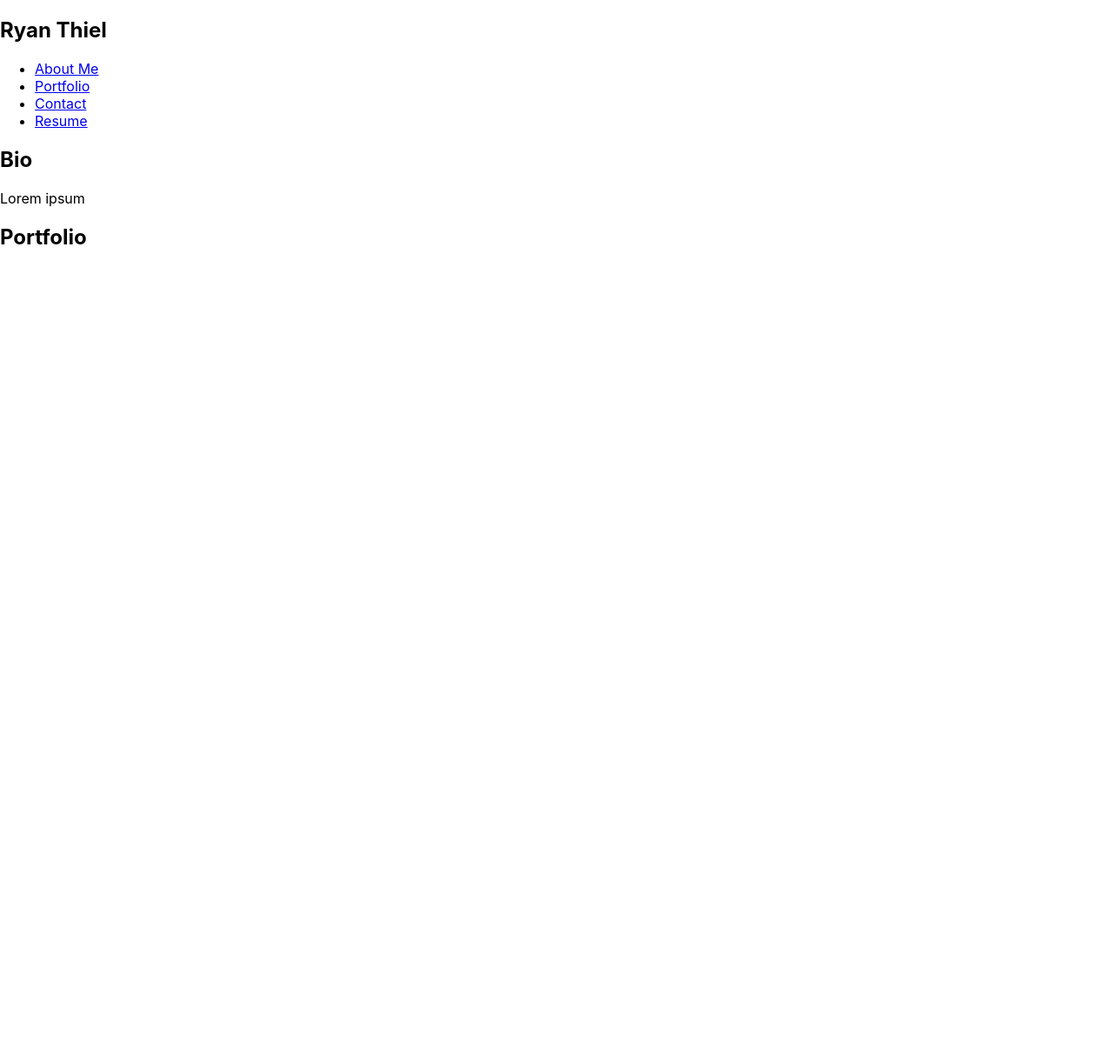
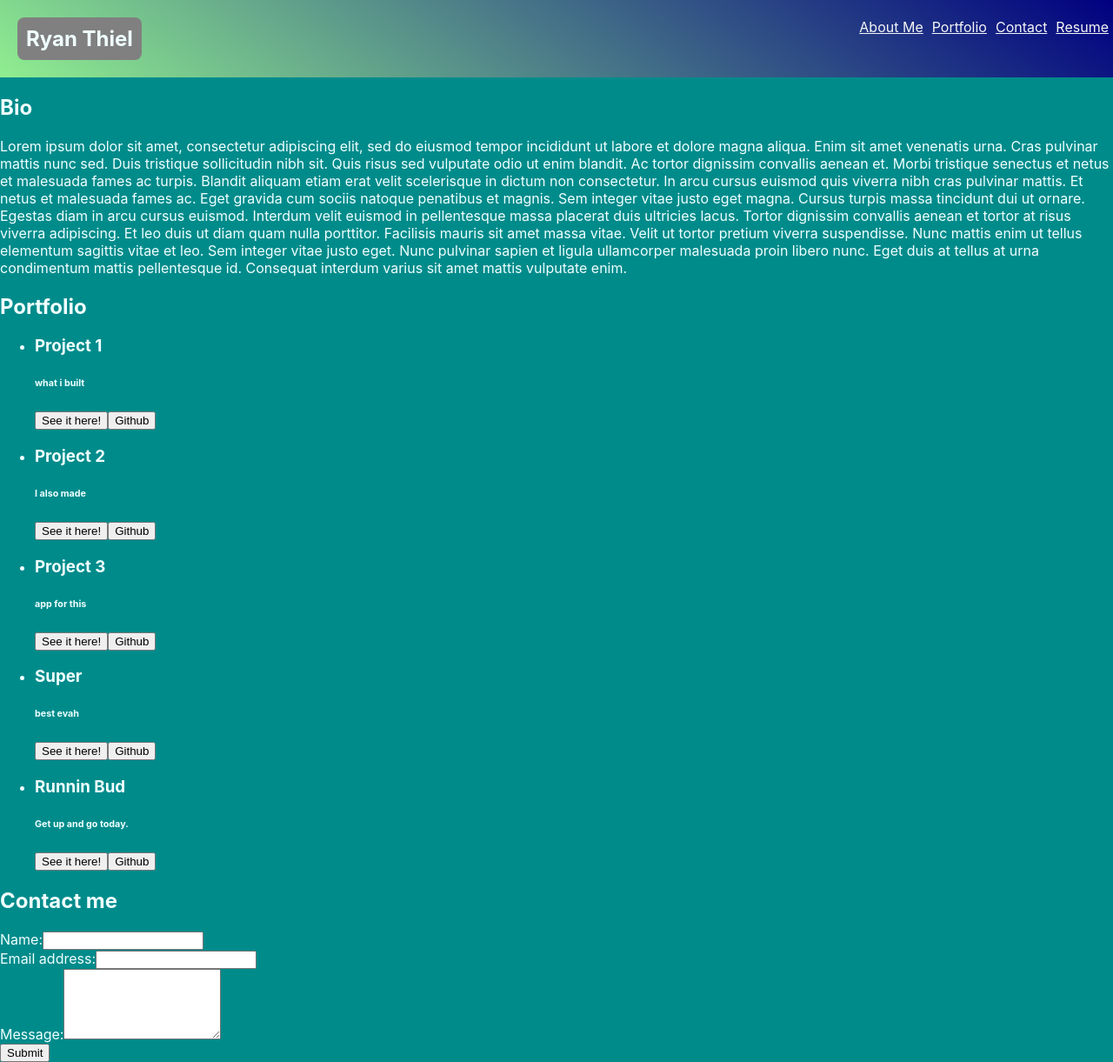
Before and after one commit to rtthiel8/react-portfolio, a React (Create React App) app: page / in a window 1280 px wide. Shown: the whole page at 87% size. Before the commit the page ends 800 px from the top, so only its background shows below. Built offline with nearby package versions, Linux system fonts and the light colour scheme.

Commit message:
contact form

```diff
--- a/src/App.css
+++ b/src/App.css
@@ -36,3 +36,30 @@
     transform: rotate(360deg);
   }
 }
+
+body {
+  background: darkcyan;
+  color: azure;
+}
+
+nav li {
+  display: inline-block;
+  margin: 5px;
+}
+
+a {
+  color: whitesmoke
+}
+
+header {
+  display: flex;
+  justify-content: space-between;
+  background: linear-gradient(35deg, lightgreen, navy) ;
+}
+
+header h2 {
+  background: grey;
+  padding: 10px;
+  border-radius: 8px;
+  margin-left: 20px;
+}
--- a/src/App.js
+++ b/src/App.js
@@ -2,22 +2,32 @@ import React, { useState } from 'react';
 import './App.css';
 import Nav from './components/Nav';
 import About from './components/About';
-import Portfolio from './components/Portfolio';
+import Project from './components/Project';
+import ContactForm from './components/Contact';
 
 function App() {
 
-  const [projects] =  useState([
+
+  const [projects] = useState([
     {
-        name: "Project 1",
+      title: "Project 1",
       description: "what i built",
     },
     {
-        name: "Project 2",
+      title: "Project 2",
       description: "I also made"
     },
     {
-        name: "Project 3",
+      title: "Project 3",
       description: "app for this"
+    },
+    {
+      title: "Super",
+      description: "best evah"
+    },
+    {
+      title: "Runnin Bud",
+      description: "Get up and go today."
     }
   ]);
 
@@ -25,13 +35,16 @@ const [currentProject, setCurrentProject] = useState(projects[0]);
 
   return (
     <div>
-      <Nav></Nav>
+      <Nav />
       <main>
-        <About></About>
-        <Portfolio
+
+        <About />
+        <Project
+          projects={projects}
           setCurrentProject={setCurrentProject}
           currentProject={currentProject}
-        ></Portfolio>
+        ></Project>
+        <ContactForm />
       </main>
     </div>
   );
--- a/src/components/About/index.js
+++ b/src/components/About/index.js
@@ -4,7 +4,9 @@ function About() {
   return (
     <section>
       <h1 id="about">Bio</h1>
-      <p>Lorem ipsum </p>
+      <p>Lorem ipsum dolor sit amet, consectetur adipiscing elit, sed do eiusmod tempor incididunt ut labore et dolore magna aliqua. Enim sit amet venenatis urna. Cras pulvinar mattis nunc sed. Duis tristique sollicitudin nibh sit. Quis risus sed vulputate odio ut enim blandit. Ac tortor dignissim convallis aenean et. Morbi tristique senectus et netus et malesuada fames ac turpis. Blandit aliquam etiam erat velit scelerisque in dictum non consectetur. In arcu cursus euismod quis viverra nibh cras pulvinar mattis. Et netus et malesuada fames ac.
+
+      Eget gravida cum sociis natoque penatibus et magnis. Sem integer vitae justo eget magna. Cursus turpis massa tincidunt dui ut ornare. Egestas diam in arcu cursus euismod. Interdum velit euismod in pellentesque massa placerat duis ultricies lacus. Tortor dignissim convallis aenean et tortor at risus viverra adipiscing. Et leo duis ut diam quam nulla porttitor. Facilisis mauris sit amet massa vitae. Velit ut tortor pretium viverra suspendisse. Nunc mattis enim ut tellus elementum sagittis vitae et leo. Sem integer vitae justo eget. Nunc pulvinar sapien et ligula ullamcorper malesuada proin libero nunc. Eget duis at tellus at urna condimentum mattis pellentesque id. Consequat interdum varius sit amet mattis vulputate enim.</p>
     </section>
   );
 }
--- /dev/null
+++ b/src/components/Contact/index.js
@@ -0,0 +1,61 @@
+import React, { useState } from "react";
+import { validateEmail } from '../../utils/helpers';
+
+function ContactForm() {
+
+    const [formState, setFormState] = useState({ name: '', email: '', message: '' });
+    const { name, email, message } = formState;
+    const [errorMessage, setErrorMessage] = useState('');
+
+    function handleChange(e) {
+        if (e.target.name === 'email') {
+            const isValid = validateEmail(e.target.value);
+            console.log(isValid);
+            if (!isValid) {
+                setErrorMessage('Please enter a valid email.');
+            } else {
+                if (!e.target.value.length) {
+                    setErrorMessage(`${e.target.name} is required.`);
+                } else {
+                    setErrorMessage('');
+                }
+            }
+        }
+        if (!errorMessage) {
+            setFormState({ ...formState, [e.target.name]: e.target.value });
+        }
+    }
+
+    function handleSubmit(e) {
+        e.preventDefault();
+        console.log(formState);
+    }
+
+    return (
+        <section>
+            <h1>Contact me</h1>
+            <form id="contact-form" onSubmit={handleSubmit}>
+                <div>
+                    <label htmlFor="name">Name:</label>
+                    <input type="text" defaultValue={name} onBlur={handleChange} name="name" />
+                </div>
+                <div>
+                    <label htmlFor="email">Email address:</label>
+                    <input type="email" defaultValue={email} name="email" onBlur={handleChange} />
+                </div>
+                <div>
+                    <label htmlFor="message">Message:</label>
+                    <textarea name="message" defaultValue={message} onBlur={handleChange} rows="5" />
+                </div>
+                {errorMessage && (
+                    <div>
+                        <p className="error-text">{errorMessage}</p>
+                    </div>
+                )}
+                <button type="submit">Submit</button>
+            </form>
+        </section>
+    )
+}
+
+export default ContactForm;
--- a/src/components/Nav/index.js
+++ b/src/components/Nav/index.js
@@ -15,17 +15,17 @@ function Nav() {
                     </a>
                 </li>
                 <li>
-                    <a href="portfolio">
+                    <a href="#portfolio">
                         Portfolio
                     </a>
                 </li>
                 <li>
-                    <a href="contact">
+                    <a href="#contact">
                         Contact
                     </a>
                 </li>
                 <li>
-                    <a href="resume">
+                    <a href="#resume">
                         Resume
                     </a>
                 </li>
--- a/src/components/Portfolio/index.js
+++ /dev/null
@@ -1,41 +0,0 @@
-import React, { useState } from "react";
-
-
-function Portfolio(props) {
-
-    const {
-        projects = [],
-        setCurrentProject,
-        currentProject,
-    } = props;
-
-    return (
-        <section>
-            <h1>Portfolio</h1>
-            {projects.map((project) => {
-                <li
-                    className={`mx-1 ${currentProject.name === project.name
-                        }`}
-                    key={project.name}
-                >
-                    <span
-                        onClick={() => {
-                            setCurrentProject(project)
-                        }}
-                    >
-                        {project.name}
-                    </span>
-                </li>
-            })}
-            <div className="flex-row">
-                {/* <img
-                src={photo}
-                alt=""
-                className="img-thumbnail mx-1"
-                /> */}
-            </div>
-        </section>
-    )
-}
-
-export default Portfolio;
--- /dev/null
+++ b/src/components/Project/index.js
@@ -0,0 +1,54 @@
+import React from "react";
+
+
+function Project(props) {
+
+    const {
+        projects = [],
+        setCurrentProject,
+        currentProject,
+    } = props;
+
+
+
+    return (
+        <section>
+            <h1>Portfolio</h1>
+            <ul>
+            {projects.map((project) => (
+                <li
+                    className={`mx-1 ${currentProject.title === project.title
+                        }`}
+                    key={project.title}
+                >
+                    <h3>
+                        {project.title}
+                    </h3>
+                    <h6>
+                        {project.description}
+                    </h6>
+                    <button
+                        onClick={() => {
+                            setCurrentProject(project)
+                        }}
+                    >
+                        See it here!
+                    </button>
+                    <button>
+                        Github
+                    </button>
+                </li>
+            ))}
+            </ul>
+            <div className="flex-row">
+                {/* <img
+                src={photo}
+                alt=""
+                className="img-thumbnail mx-1"
+                /> */}
+            </div>
+        </section>
+    )
+}
+
+export default Project;
--- /dev/null
+++ b/src/utils/helpers.js
@@ -0,0 +1,8 @@
+export function capitalizeFirstLetter(string) {
+    return string.charAt(0).toUpperCase() + string.slice(1);
+  }
+
+  export function validateEmail(email) {
+    var re = /^(([^<>()[\]\\.,;:\s@"]+(\.[^<>()[\]\\.,;:\s@"]+)*)|(".+"))@((\[[0-9]{1,3}\.[0-9]{1,3}\.[0-9]{1,3}\.[0-9]{1,3}\])|(([a-zA-Z\-0-9]+\.)+[a-zA-Z]{2,}))$/;
+    return re.test(String(email).toLowerCase());
+  }
```
Also changed, not shown: src/components/Header/index.js (added). Lines whose indentation alone changed are shown as unchanged.
